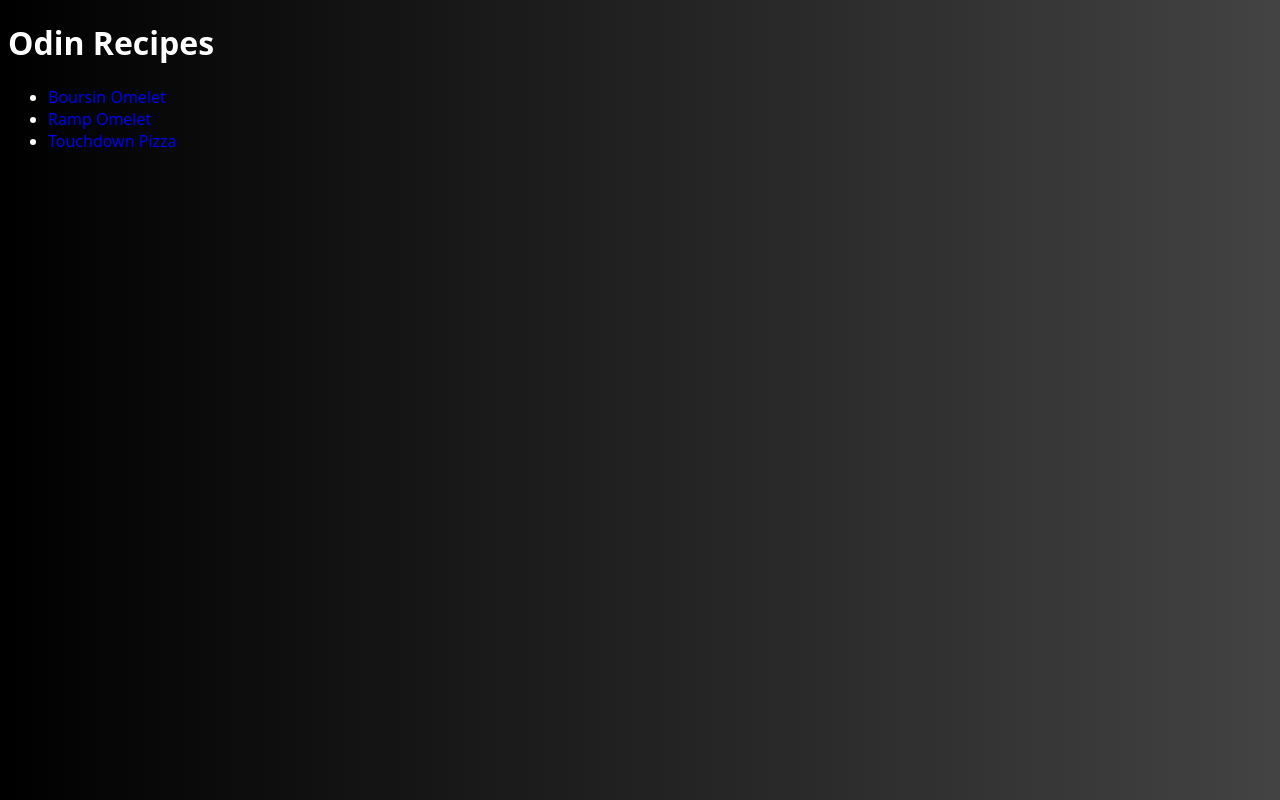
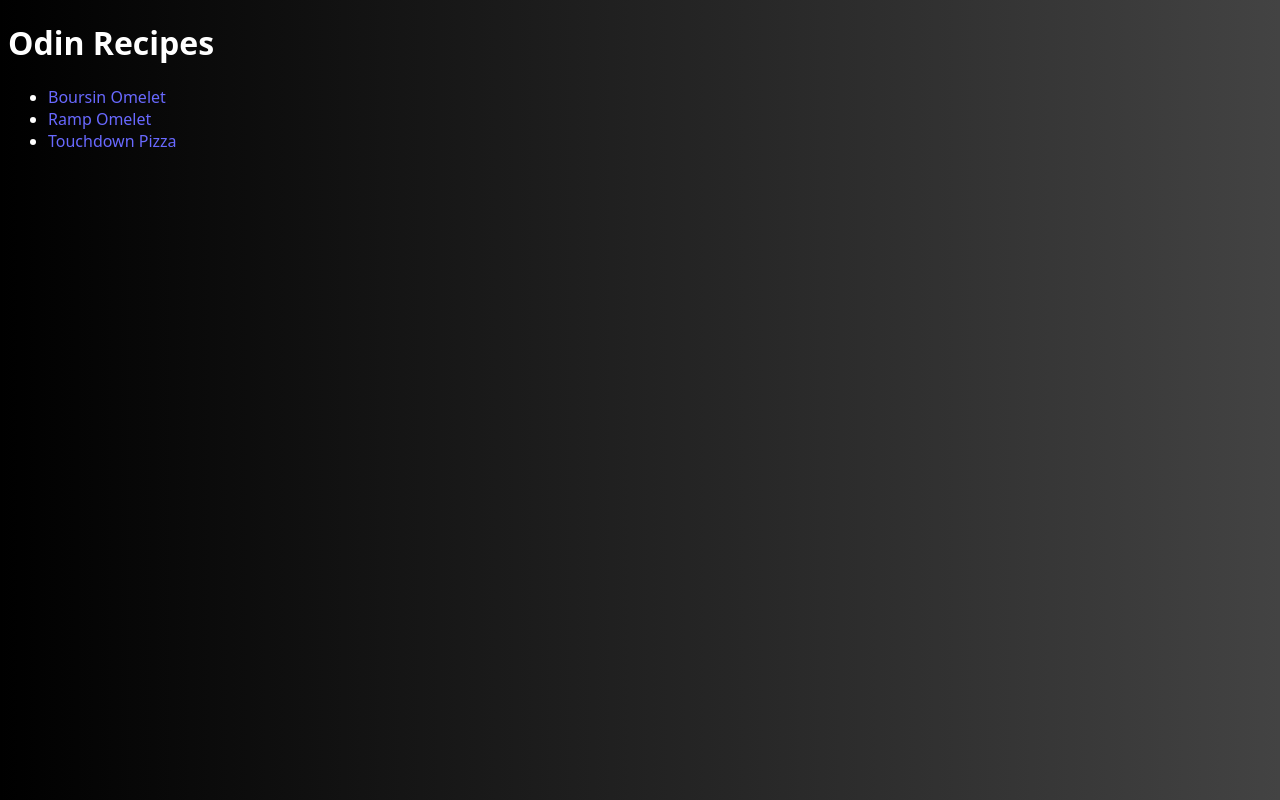
Before and after one commit to jasmirmedina/odin-recipes, a plain HTML site: page index.html in a window 1280 px wide. Drawn offline with Linux system fonts and the light colour scheme.

Commit message:
adjust anchors color

```diff
--- a/styles.css
+++ b/styles.css
@@ -11,10 +11,7 @@ body {
   font-family: system-ui, -apple-system, BlinkMacSystemFont, 'Segoe UI', Roboto, Oxygen, Ubuntu, Cantarell, 'Open Sans', 'Helvetica Neue', sans-serif;
 }
 
-a {
+a, a:visited {
   text-decoration: none;
+  color: rgb(105, 105, 255);;
 }
-
-a:visited {
-  color: rgb(105, 105, 255);
-}
```
